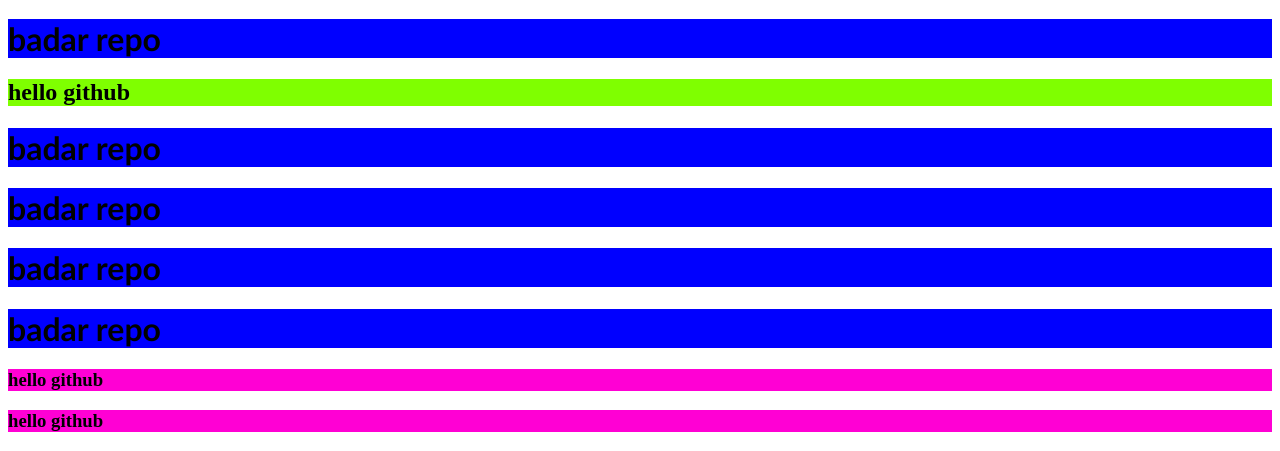
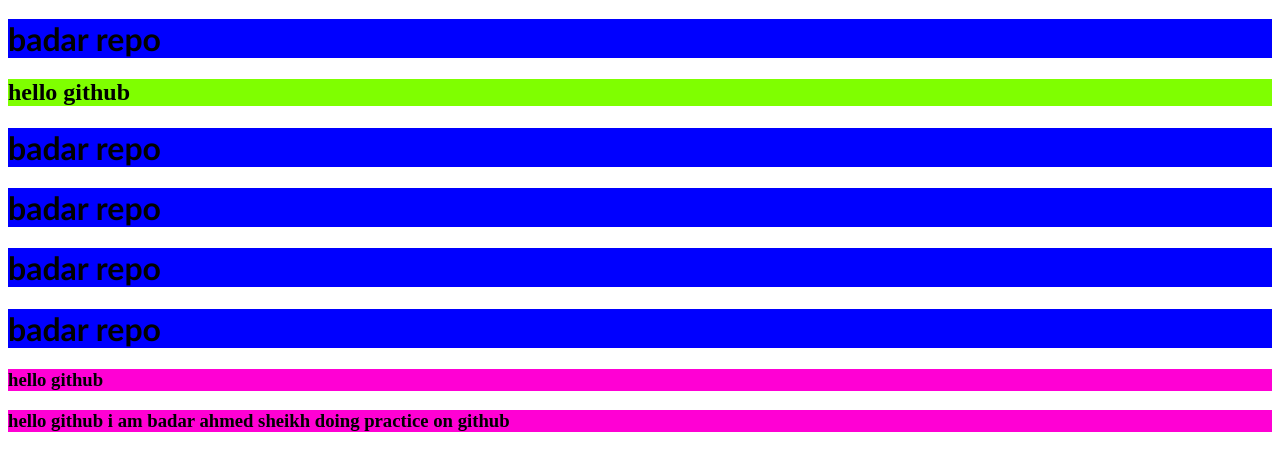
Before and after one commit to BADARAHMEDSHEIKH/nov-2021-18, a plain HTML site: page index.html in a window 1280 px wide. Shown: the part 716-1167 px from the top of the page. Drawn offline with Linux system fonts and the light colour scheme.

Commit message:
hello github sixtime iam working

```diff
--- a/index.html
+++ b/index.html
@@ -21,6 +21,6 @@
     <h1>badar repo</h1>
     <h1>badar repo</h1><h1>badar repo</h1><h1>badar repo</h1>
     <h3>hello github</h3>
-    <h3>hello github</h3>
+    <h3>hello github i am badar ahmed sheikh doing practice on github</h3>
 </body>
 </html>
```
